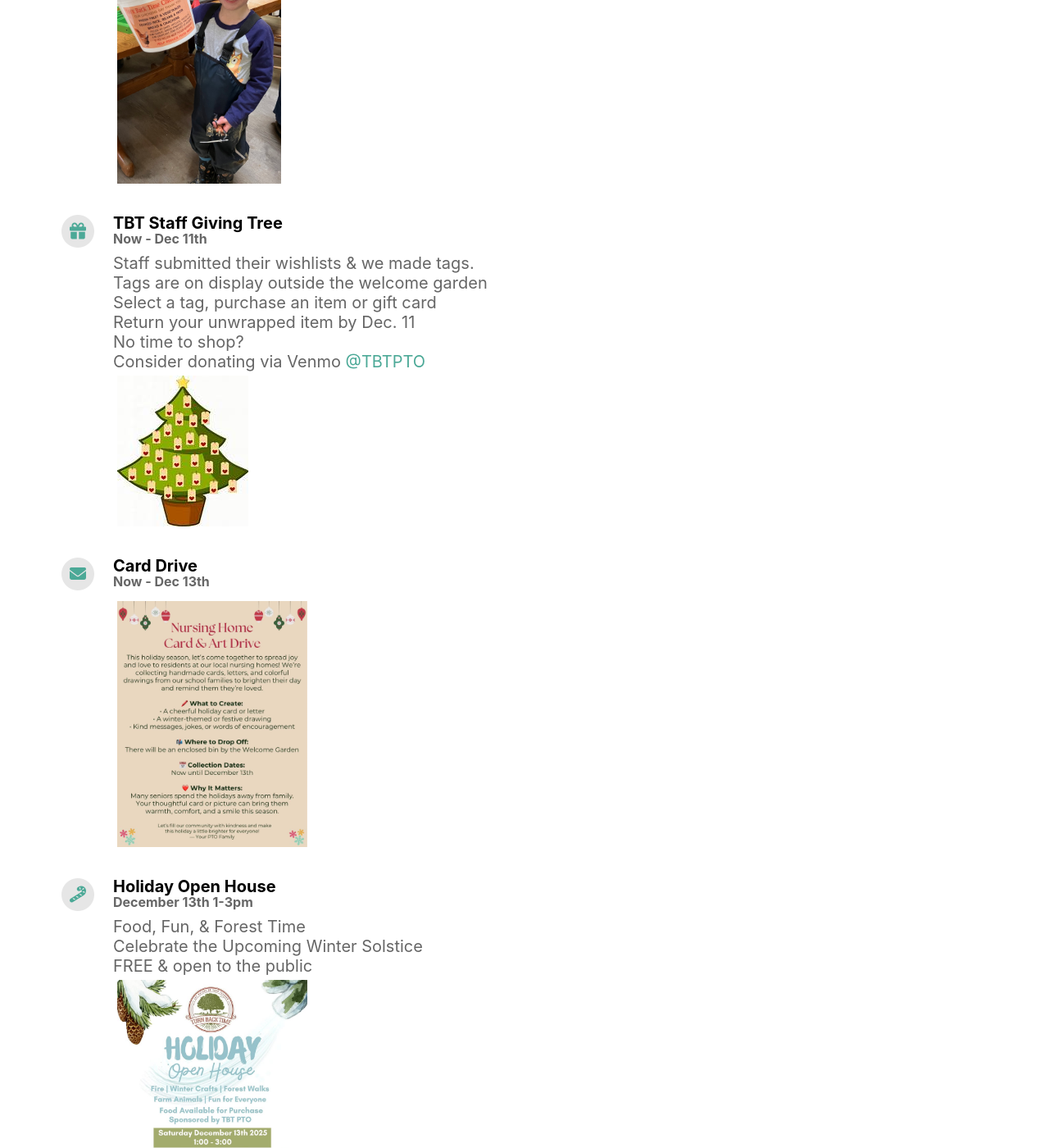
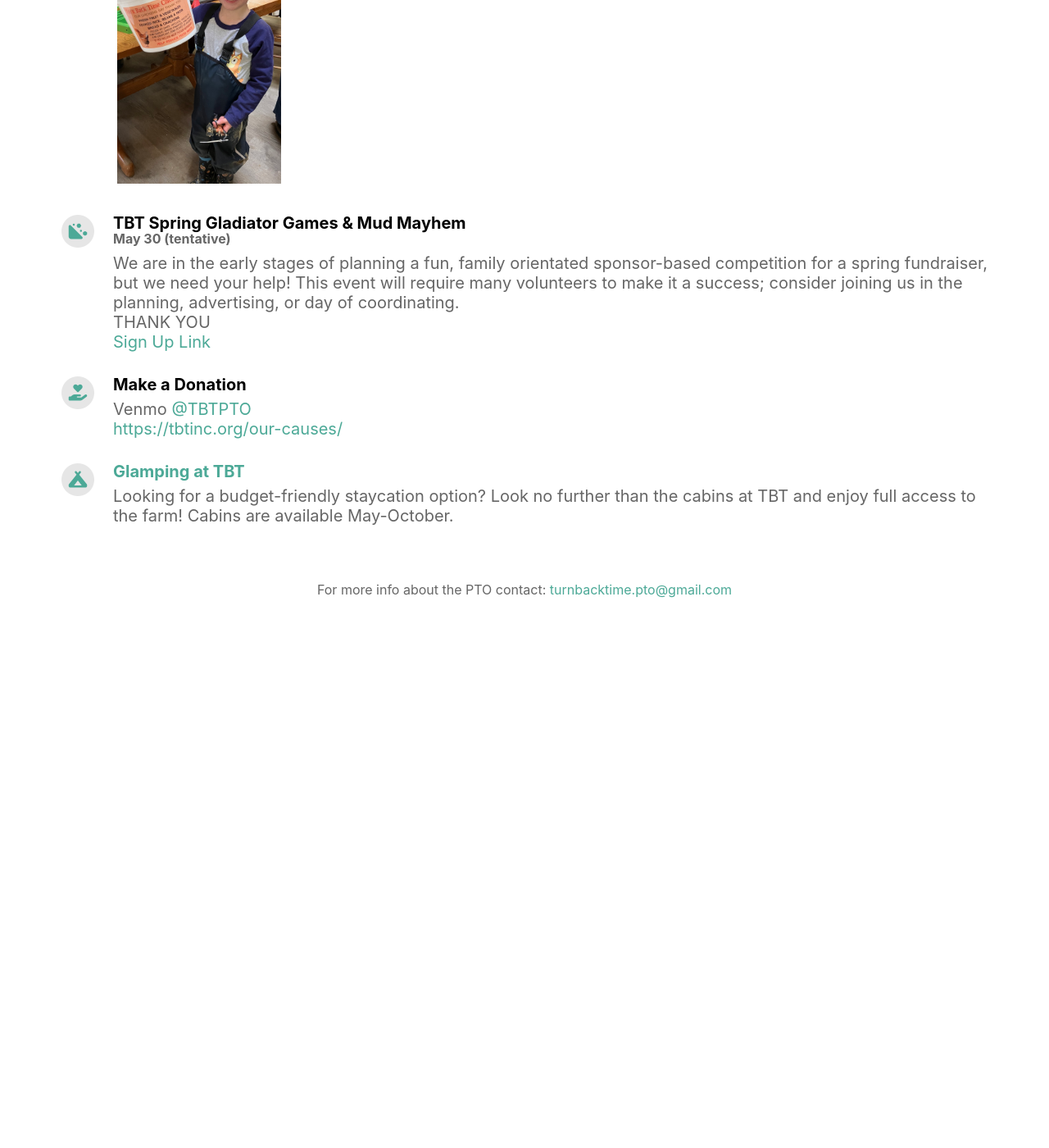
Before and after one commit to mrawdon/tbt-pto, a Jekyll site: the page built from index.html, in a window 1280 px wide and 1400 px high, scrolled down 1056 px. Shown: the whole window at 82% size. Built offline with Jekyll 4.4.1, drawn with Linux system fonts in a browser that asks for light colours; nearby versions of some CDN libraries; after the commit the page ends 1853 px from its top, so only the background shows below that; some of the changed text lies outside the part shown.

Commit message:
January updates

```diff
--- a/_pages/features.md
+++ b/_pages/features.md
@@ -18,43 +18,16 @@ content_list:
     fontawesome_icon_name: egg
     image: /assets/cluck_bucket.jpg
 
-  - title: TBT Staff Giving Tree
-    date: Now - Dec 11th
+  - title: TBT Spring Gladiator Games & Mud Mayhem
+    date: May 30 (tentative)
     description: |
-      Staff submitted their wishlists & we made tags.
+      We are in the early stages of planning a fun, family orientated sponsor-based competition for a spring fundraiser, but we need your help! This event will require many volunteers to make it a success; consider joining us in the planning, advertising, or day of coordinating.
 
-      Tags are on display outside the welcome garden
+      THANK YOU
 
-      Select a tag, purchase an item or gift card
+      [Sign Up Link](https://docs.google.com/forms/d/e/1FAIpQLSc7cG1K9ypWdNyvUPDxupOfe2pZCwPP8Y1fXEZqkW_cH4s84A/viewform?usp=sharing&ouid=112733756960616477696)
 
-      Return your unwrapped item by Dec. 11
-
-      No time to shop?
-
-      Consider donating via Venmo [@TBTPTO](https://venmo.com/TBTPTO?txn=pay)
-    fontawesome_icon_name: gift
-    image: /assets/giving_tree.jpg
-
-  - title: Card Drive
-    date: Now - Dec 13th
-    fontawesome_icon_name: envelope
-    image: /assets/card_drive.jpg
-
-  - title: Holiday Open House
-    date: December 13th 1-3pm
-    description: |
-      Food, Fun, & Forest Time
-
-      Celebrate the Upcoming Winter Solstice
-
-      FREE & open to the public
-    fontawesome_icon_name: candy-cane
-    image: /assets/holiday_open_house.jpg
-
-  - title: Check out
-    description: |
-      [Teacher Wish List](https://docs.google.com/document/d/1aeH7aQ9TLy5BWykcYRYtBAEiy445rRGSf-XcSOJ8oDE/edit?tab=t.0)
-    fontawesome_icon_name: heart
+    fontawesome_icon_name: hill-rockslide
 
   - title: Make a Donation
     description: |
```
